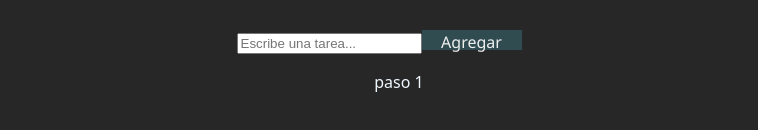
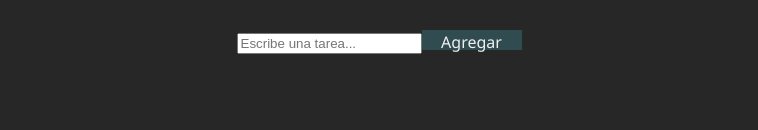
Before and after one commit to franciscojcc007/react_curso, a React (Vite) app in the folder MAGIA-REACT/: page / in a window 1280 px wide. Shown: the part 276-406 px from the top of the page, without its empty margins (261-1019 px from the left). Built offline with nearby package versions, Linux system fonts and the light colour scheme.

Commit message:
se modifica el componente List para mostrar tareas y permitir su eliminación

```diff
--- a/MAGIA-REACT/src/components/list/List.jsx
+++ b/MAGIA-REACT/src/components/list/List.jsx
@@ -1,14 +1,16 @@
 import './list.css'
 
-const nombres = ["paso 1"];
-
-
-export const List = ()=> {
-
+const List = ({ tasks, onDeleteTask }) => {
   return (
     <ul>
-      {nombres.map((nombre, index) =>
-      (<li className="listP" key={index}>{nombre}</li>))}
+      {tasks.map((task, index) => (
+        <li key={index}>
+          {task}
+          <button onClick={() => onDeleteTask(index)}>Eliminar</button>
+        </li>
+      ))}
     </ul>
   );
-}
+};
+
+export { List };
```
